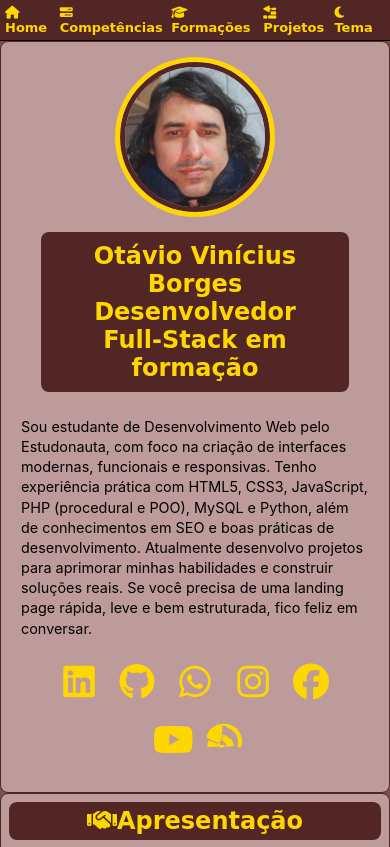
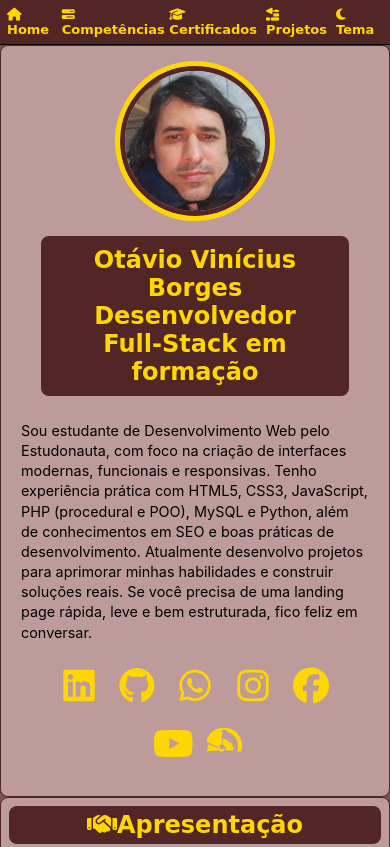
Before and after one commit to otavioborges1991/Projeto-Portfolio, a plain HTML site: page index.html in a window 390 px wide. Shown: the top 847 px of the page. Drawn offline with Linux system fonts and the light colour scheme.

Commit message:
Mais uma tentativa de nav para mobiles

```diff
--- a/css/nav.css
+++ b/css/nav.css
@@ -3,7 +3,7 @@
 nav#menu {
   padding: 0;
   display: flex;
-  justify-content: center;
+  justify-content: space-evenly;
 }
 
 nav#menu a {
@@ -12,6 +12,7 @@ nav#menu a {
   font-weight: bold;
   font-size: small;
   border-radius: 5px;
+  margin: 2px;
   transition: background-color 0.5s, color 0.5s;
 }
 
--- a/css/style.css
+++ b/css/style.css
@@ -231,7 +231,7 @@ p.texto-ajuda {
   }
   nav#menu a {
     font-size: 0.8em;
-
+    gap: 3px;
 }
 
 
--- a/index.html
+++ b/index.html
@@ -48,7 +48,7 @@
         <nav id="menu">
             <a class="link" href="#detalhes"><i class="fa-solid fa-house"></i>Home</a>
             <a class="link" href="#competencias"><i class="fa-solid fa-bars-progress"></i>Competências</a>
-            <a class="link" href="#formacao"><i class="fa-solid fa-graduation-cap"></i>Formações</a>
+            <a class="link" href="#formacao"><i class="fa-solid fa-graduation-cap"></i>Certificados</a>
             <a class="link" href="#projetos"><i class="fa-solid fa-trowel-bricks"></i>Projetos</a>
             <a id="botao-tema"><i class="fa-solid fa-moon"></i>Tema</a>
         </nav>
@@ -203,7 +203,7 @@
                 </div>
             </article> <!-- Fim da article competência -->
             <article id="formacao">
-                <h2><i class="fa-solid fa-graduation-cap"></i>Formação</h2>
+                <h2><i class="fa-solid fa-graduation-cap"></i>Certificados</h2>
                 <div>
                     <div id="formacao-container">
                         <details class="curso">
```
